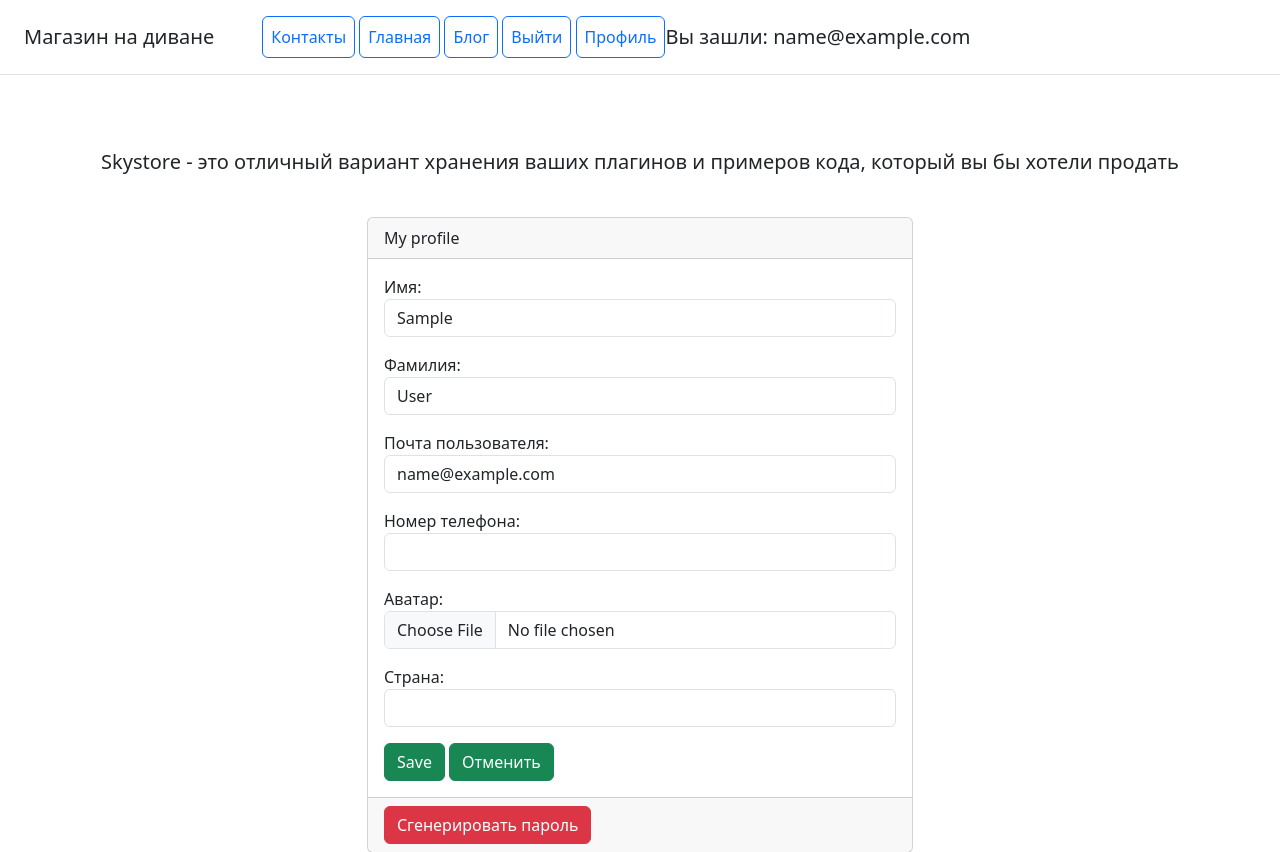
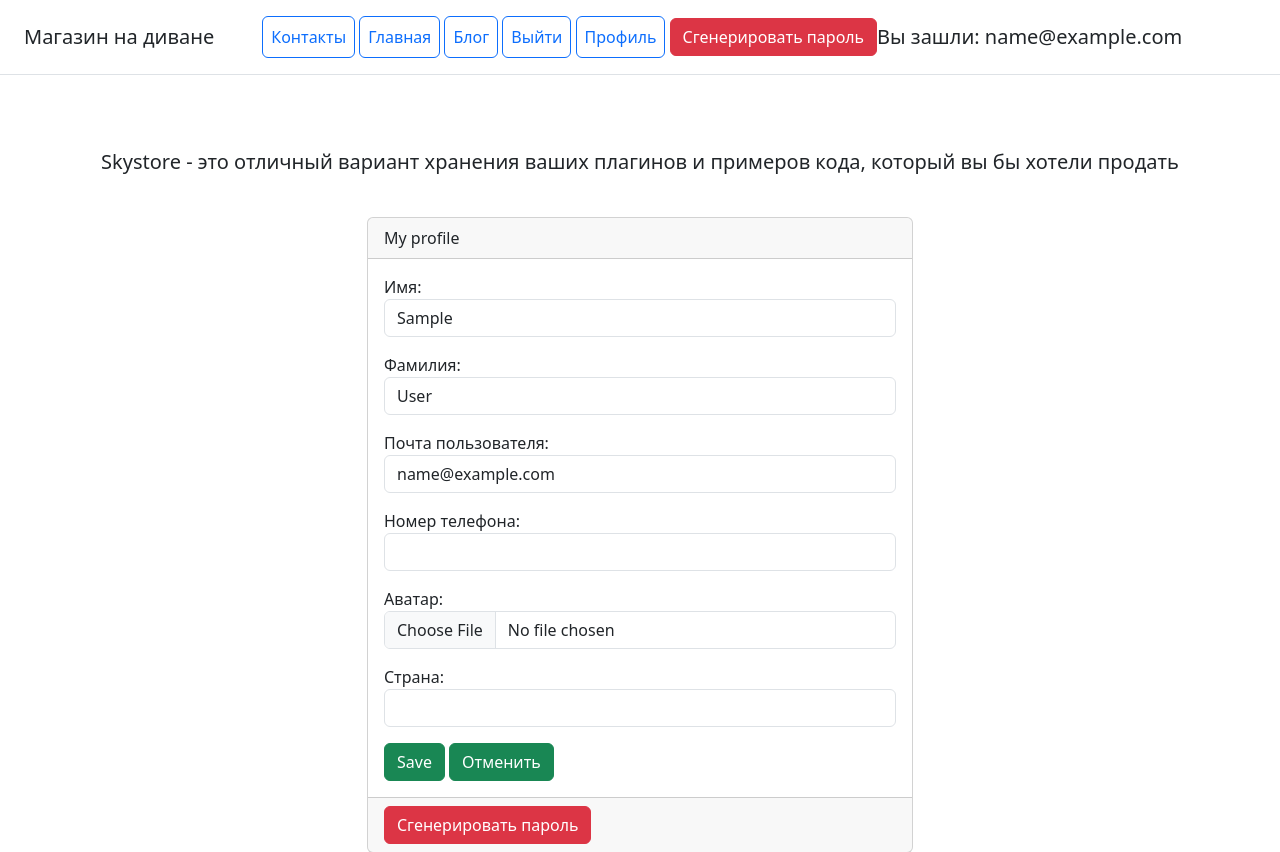
Before and after one commit to Kirill-Taras/Online_store, a Django app: page /users/profile/ in a window 1280 px wide. Shown: the top 852 px of the page. Run offline with Django 5.2, Linux system fonts and the light colour scheme; the visitor is signed in with stand-in values (Sample User, id 1).

Commit message:
Создать функцию с генерацией нового пароля

```diff
--- a/catalog/templates/catalog/includes/inc_catalog_menu.html
+++ b/catalog/templates/catalog/includes/inc_catalog_menu.html
@@ -7,6 +7,7 @@
         {% if user.is_authenticated %}
         <a class="p-2 btn btn-outline-primary" href="{% url 'users:logout' %}">Выйти</a>
         <a class="p-2 btn btn-outline-primary" href="{% url 'users:profile' %}">Профиль</a>
+        <a href="{% url 'users:generate_new_password' %}" class="btn btn-danger">Сгенерировать пароль</a>
         {% else %}
         <a class="p-2 btn btn-outline-primary" href="{% url 'users:register' %}">Регистрация</a>
         <a class="p-2 btn btn-outline-primary" href="{% url 'users:login' %}">Войти</a>
--- a/users/templates/users/user_form.html
+++ b/users/templates/users/user_form.html
@@ -22,7 +22,9 @@
                 <form/>
             </div>
             <div class="card-footer">
-                <a href="#" class="btn btn-danger">Сгенерировать пароль</a>
+                {% if user.is_authenticated %}
+                <a href="{% url 'users:generate_new_password' %}" class="btn btn-danger">Сгенерировать пароль</a>
+                {% endif %}
             </div>
         </div>
     </div>
--- a/users/urls.py
+++ b/users/urls.py
@@ -1,7 +1,7 @@
 from django.urls import path
 
 from users.apps import UsersConfig
-from users.views import RegisterUserView, ConfirmRegisterView, UserUpdateView
+from users.views import RegisterUserView, ConfirmRegisterView, UserUpdateView, generate_new_password
 from django.contrib.auth.views import LoginView, LogoutView
 
 app_name = UsersConfig.name
@@ -12,5 +12,5 @@ urlpatterns = [
     path('logout/', LogoutView.as_view(), name='logout'),
     path('confirm/', ConfirmRegisterView.as_view(), name='confirm'),
     path('profile/', UserUpdateView.as_view(), name='profile'),
-
+    path('profile/genpassword', generate_new_password, name='generate_new_password'),
 ]
--- a/users/views.py
+++ b/users/views.py
@@ -2,7 +2,7 @@ import random
 from typing import Any
 
 from django.shortcuts import render, get_object_or_404, redirect
-from django.urls import reverse_lazy
+from django.urls import reverse_lazy, reverse
 from django.views.generic import CreateView, TemplateView, UpdateView
 
 from users.forms import UserRegisterForm, UserForm
@@ -78,3 +78,16 @@ class UserUpdateView(UpdateView):
 
     def get_object(self, queryset=None):
         return self.request.user
+
+
+def generate_new_password(request):
+    new_password = ''.join(str(random.randint(0, 9)) for _ in range(10))
+    send_mail(
+        subject="Пароль был изменен",
+        message=f"Ваш новый пароль: {new_password}",
+        from_email=settings.EMAIL_HOST_USER,
+        recipient_list=[request.user.email, ]
+    )
+    request.user.set_password(new_password)
+    request.user.save()
+    return redirect(reverse('catalog:contacts'))
```
